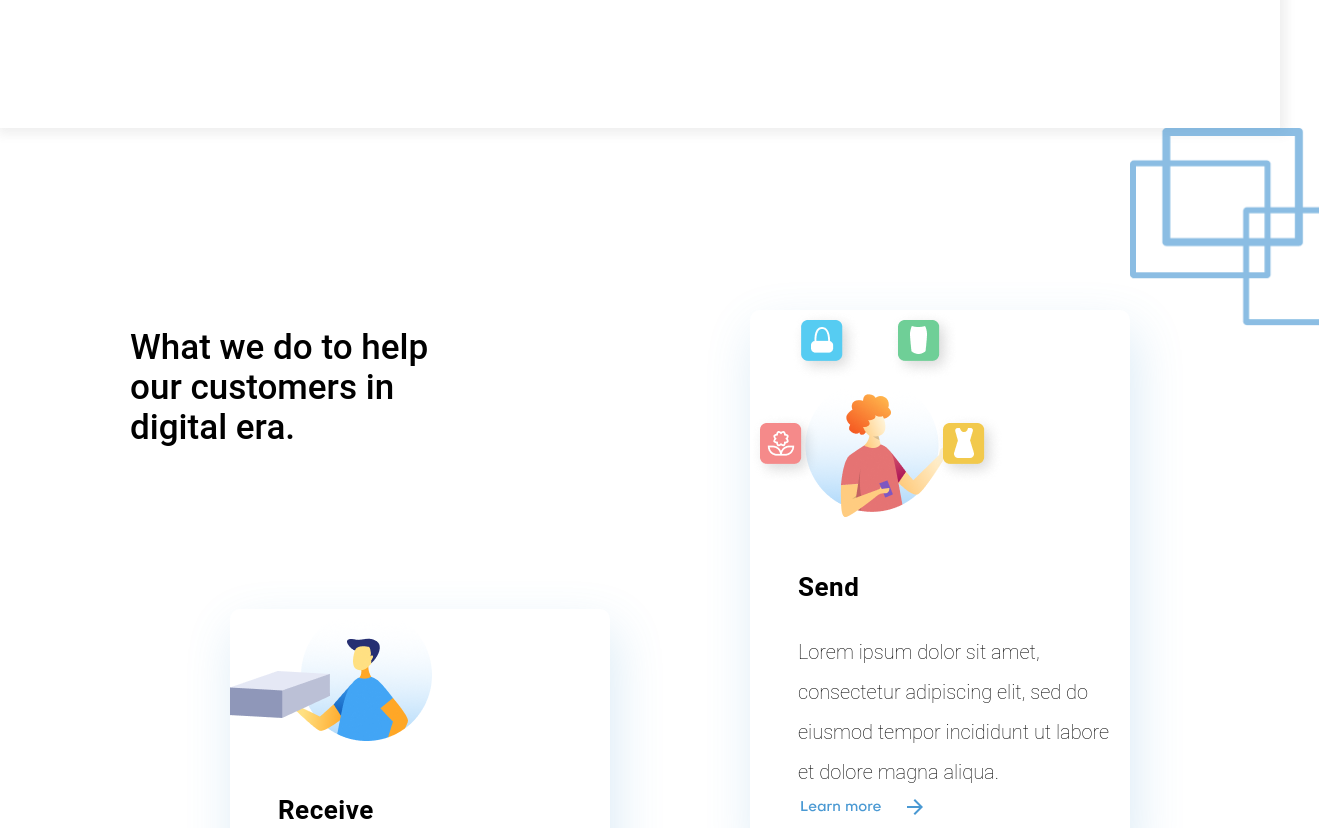
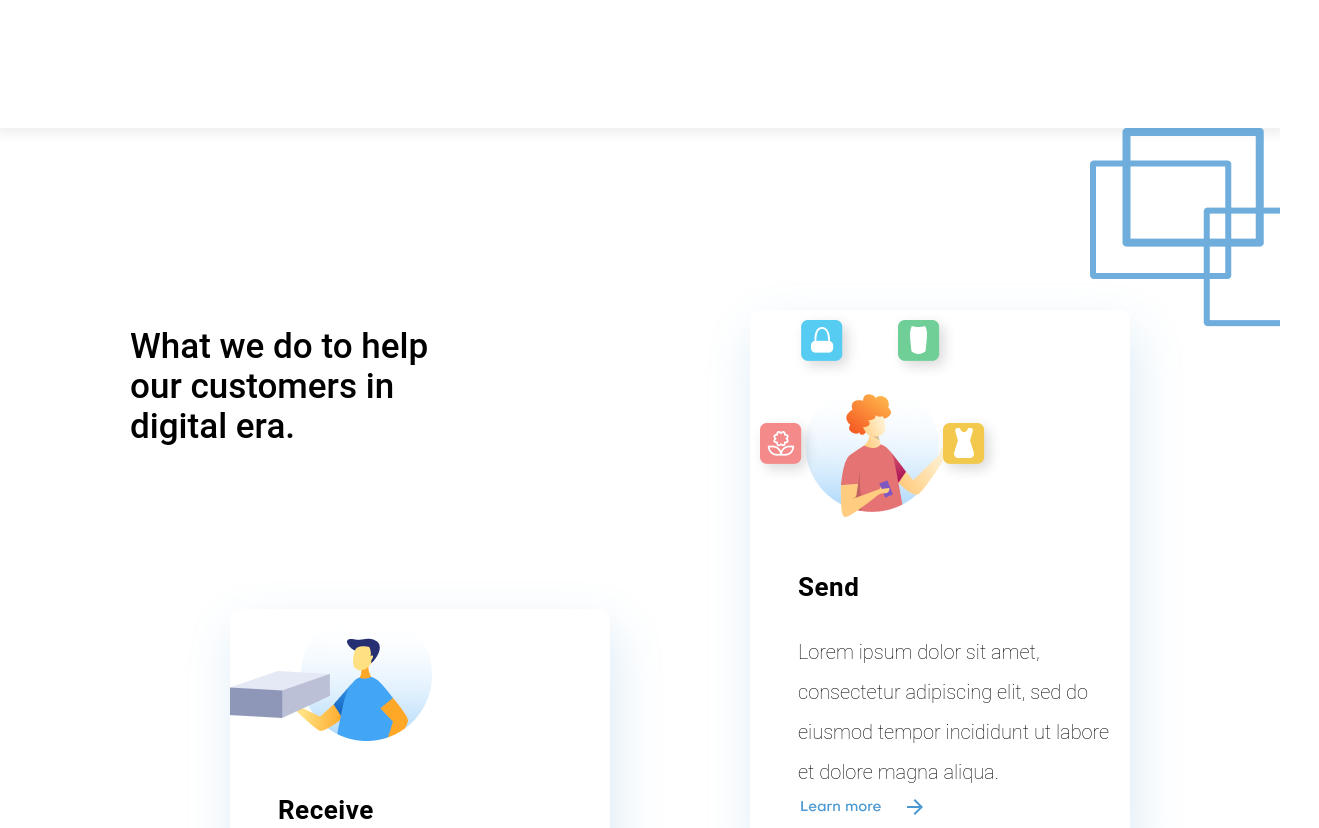
Before and after one commit to IlyaGibner/E-commerce, a plain HTML site: page index.html in a window 1280 px wide. Shown: the part 640-1468 px from the top of the page, 1319 px wide, since content can reach past the window. Drawn offline with Linux system fonts and the light colour scheme.

Commit message:
Add files via upload

```diff
--- a/css_q/main.css
+++ b/css_q/main.css
@@ -194,13 +194,17 @@ filter: drop-shadow(2px 2px 2px #000);
  -webkit-filter: drop-shadow(2px 2px 2px #000);
 }
 .About {
-  margin-top: 200px;
   margin-left: 130px;
   line-height: 40px;
   font-weight: 500;
   font-size: 35px;
   display: flex;
 }
+
+.head_section {
+
+}
+
 .Group_1 {
   position: absolute;
 width: 380px;
@@ -272,13 +276,8 @@ margin-top: 50px;
 }
 
 .right_corner {
-  position: absolute;
-
-height: 198.15px;
-left: 1130px;
-top: 768px;
-
-opacity: 0.8;
+  display: flex;
+  margin-left: auto;
 }
 
 .Learn_1 {
--- a/index.html
+++ b/index.html
@@ -36,7 +36,10 @@
 
 
 <section class="01">
-  <p class="About">What we do to help<br> our customers in<br> digital era.</p>
+  <div class="head_section">
+    <img class="right_corner" src="image/right_corner.png" alt="">
+    <p class="About">What we do to help<br> our customers in<br> digital era.</p>
+</div>
 
 <div class="Group_1">
   <img class="Group_1_3" src="image/3.png" alt="">
@@ -56,10 +59,10 @@
   <img class="Group_3_2" src="image/2.png" alt="">
   <h1 class="Buy">Buy</h1>
   <p class="T_lorem">Lorem ipsum dolor sit amet, consectetur adipiscing elit, sed do eiusmod tempor incididunt ut labore et dolore magna aliqua.</p>
-  <img class="Learn_3" src="image/Learn.png" alt="">
+  <a href="#"><img class="Learn_3" src="image/Learn.png" alt=""></a>
 </div>
 
-<img class="right_corner" src="image/right_corner.png" alt="">
+
 
 
 
```
